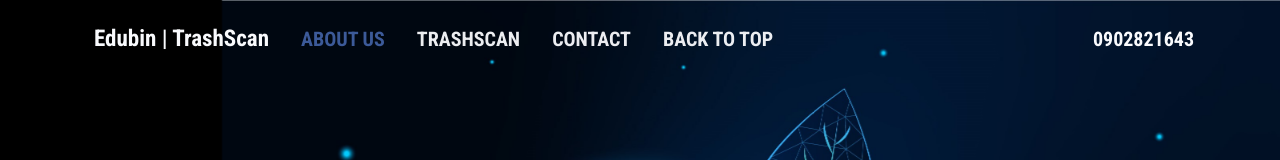
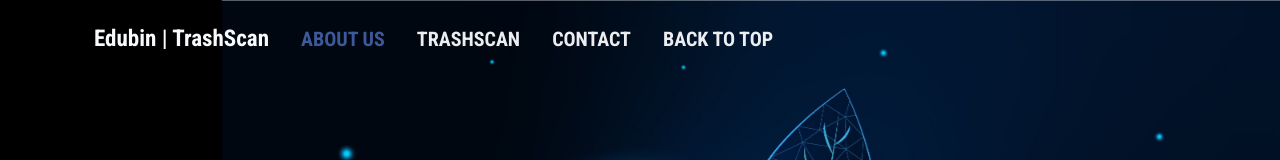
Before and after one commit to phthao2003/Edubin-Website, a plain HTML site: page index.html in a window 1280 px wide. Shown: the top 160 px of the page. Drawn offline with nearby package versions, Linux system fonts and the light colour scheme; a script that the page names is missing.

Commit message:
Update index.html

```diff
--- a/index.html
+++ b/index.html
@@ -56,7 +56,7 @@
               <li class="nav-item px-2"><a class="nav-link fw-bold" href="#header">BACK TO TOP</a></li>
             </ul>
             <form class="d-flex"><a class="text-primary" href="#!">
-              <div class="ms-4 text-light fw-bold">0902821643</div>
+              <div class="ms-4 text-light fw-bold"></div>
             </form>
           </div>
         </div>
```
